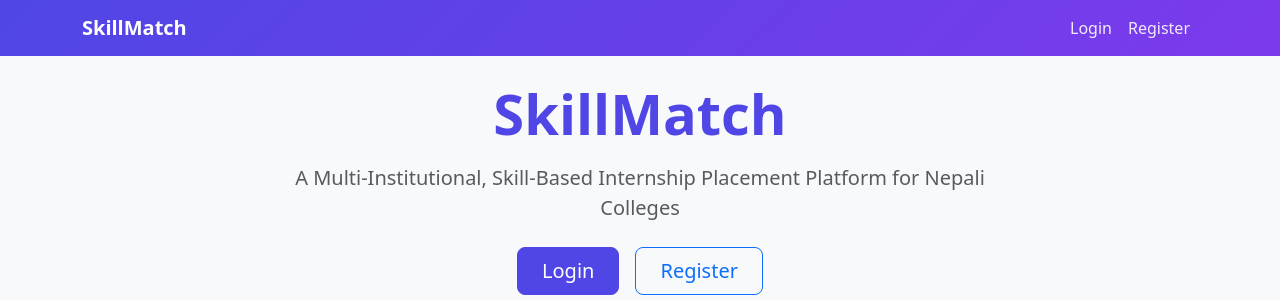
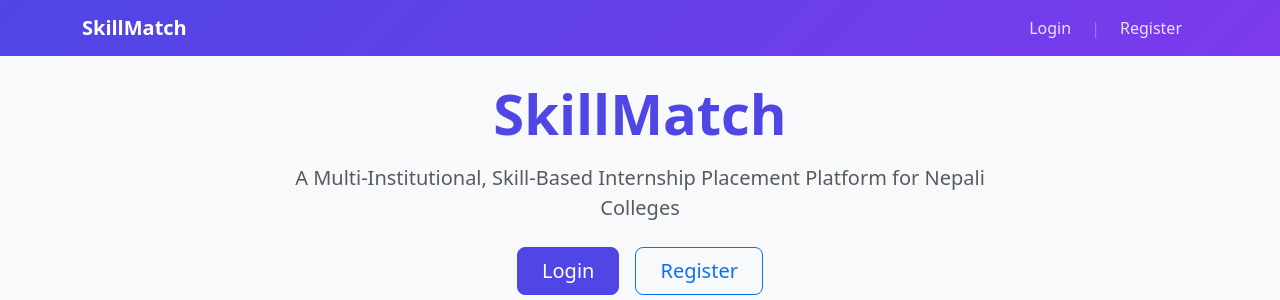
Before and after one commit to suhaneethapa/SkillMatch, a Django app: page / in a window 1280 px wide. Shown: the top 300 px of the page. Run offline with Django 5.2, Linux system fonts and the light colour scheme.

Commit message:
ui: clean up navbar with dividers and distinct logout

```diff
--- a/templates/base.html
+++ b/templates/base.html
@@ -10,8 +10,11 @@
         body { background: #f8f9fa; }
         .navbar { background: linear-gradient(135deg, var(--primary), var(--secondary)); }
         .navbar-brand { font-weight: 700; color: white !important; }
-        .navbar .nav-link { color: rgba(255,255,255,0.9) !important; }
+        .navbar .nav-link { color: rgba(255,255,255,0.85) !important; padding: 0.5rem 1rem !important; transition: color 0.2s; }
         .navbar .nav-link:hover { color: white !important; }
+        .nav-divider { color: rgba(255,255,255,0.3); padding: 0 0.25rem; user-select: none; }
+        .nav-logout { border-left: 1px solid rgba(255,255,255,0.25); margin-left: 0.5rem; padding-left: 1rem !important; }
+        .nav-logout:hover { color: #ffcdd2 !important; }
         .card { border: none; border-radius: 12px; box-shadow: 0 2px 12px rgba(0,0,0,0.08); }
         .btn-primary { background: var(--primary); border-color: var(--primary); }
         .btn-primary:hover { background: var(--secondary); border-color: var(--secondary); }
@@ -37,22 +40,27 @@
                 <span class="navbar-toggler-icon"></span>
             </button>
             <div class="collapse navbar-collapse" id="navbarNav">
-                <ul class="navbar-nav ms-auto">
+                <ul class="navbar-nav ms-auto align-items-center">
                     {% if user.is_authenticated %}
-                       {% if user.role == 'student' %}
-    <li class="nav-item"><a class="nav-link" href="{% url 'students:dashboard' %}">Dashboard</a></li>
-    <li class="nav-item"><a class="nav-link" href="{% url 'students:profile' %}">Profile</a></li>
-    <li class="nav-item"><a class="nav-link" href="{% url 'students:browse_internships' %}">Browse</a></li>
+                        {% if user.role == 'student' %}
+                            <li class="nav-item"><a class="nav-link" href="{% url 'students:dashboard' %}">Dashboard</a></li>
+                            <li class="nav-item nav-divider d-none d-lg-block">|</li>
+                            <li class="nav-item"><a class="nav-link" href="{% url 'students:profile' %}">Profile</a></li>
+                            <li class="nav-item nav-divider d-none d-lg-block">|</li>
+                            <li class="nav-item"><a class="nav-link" href="{% url 'students:browse_internships' %}">Browse</a></li>
                         {% elif user.role == 'company' %}
                             <li class="nav-item"><a class="nav-link" href="{% url 'companies:dashboard' %}">Dashboard</a></li>
+                            <li class="nav-item nav-divider d-none d-lg-block">|</li>
                             <li class="nav-item"><a class="nav-link" href="{% url 'companies:my_listings' %}">My Listings</a></li>
+                            <li class="nav-item nav-divider d-none d-lg-block">|</li>
                             <li class="nav-item"><a class="nav-link" href="{% url 'companies:create_listing' %}">Post Internship</a></li>
                         {% elif user.is_superuser %}
                             <li class="nav-item"><a class="nav-link" href="{% url 'admin_panel:dashboard' %}">Admin</a></li>
                         {% endif %}
-                        <li class="nav-item"><a class="nav-link" href="{% url 'accounts:logout' %}">Logout ({{ user.email }})</a></li>
+                        <li class="nav-item nav-logout"><a class="nav-link" href="{% url 'accounts:logout' %}">Logout</a></li>
                     {% else %}
                         <li class="nav-item"><a class="nav-link" href="{% url 'accounts:login' %}">Login</a></li>
+                        <li class="nav-item nav-divider d-none d-lg-block">|</li>
                         <li class="nav-item"><a class="nav-link" href="{% url 'accounts:register' %}">Register</a></li>
                     {% endif %}
                 </ul>
```
